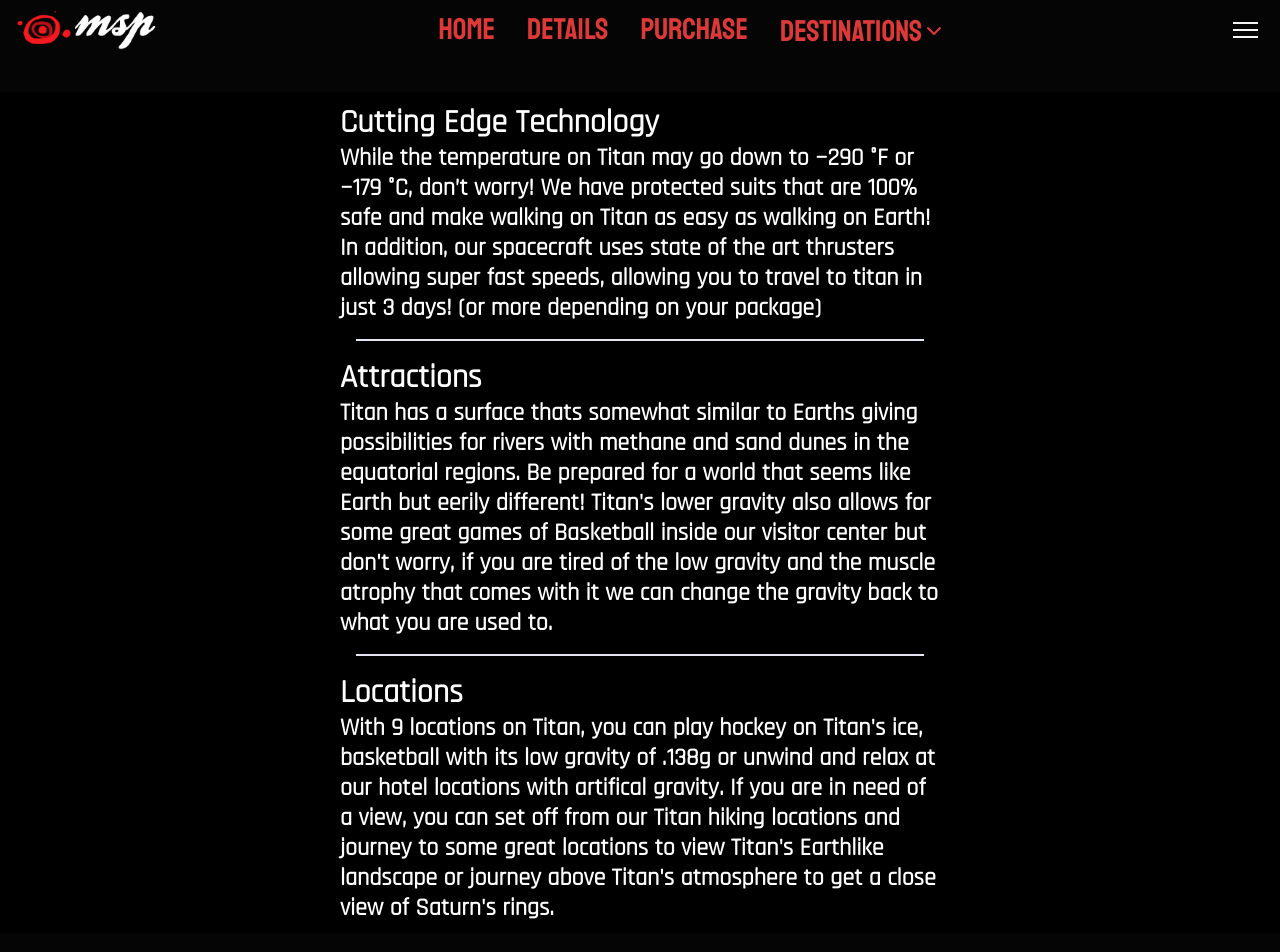
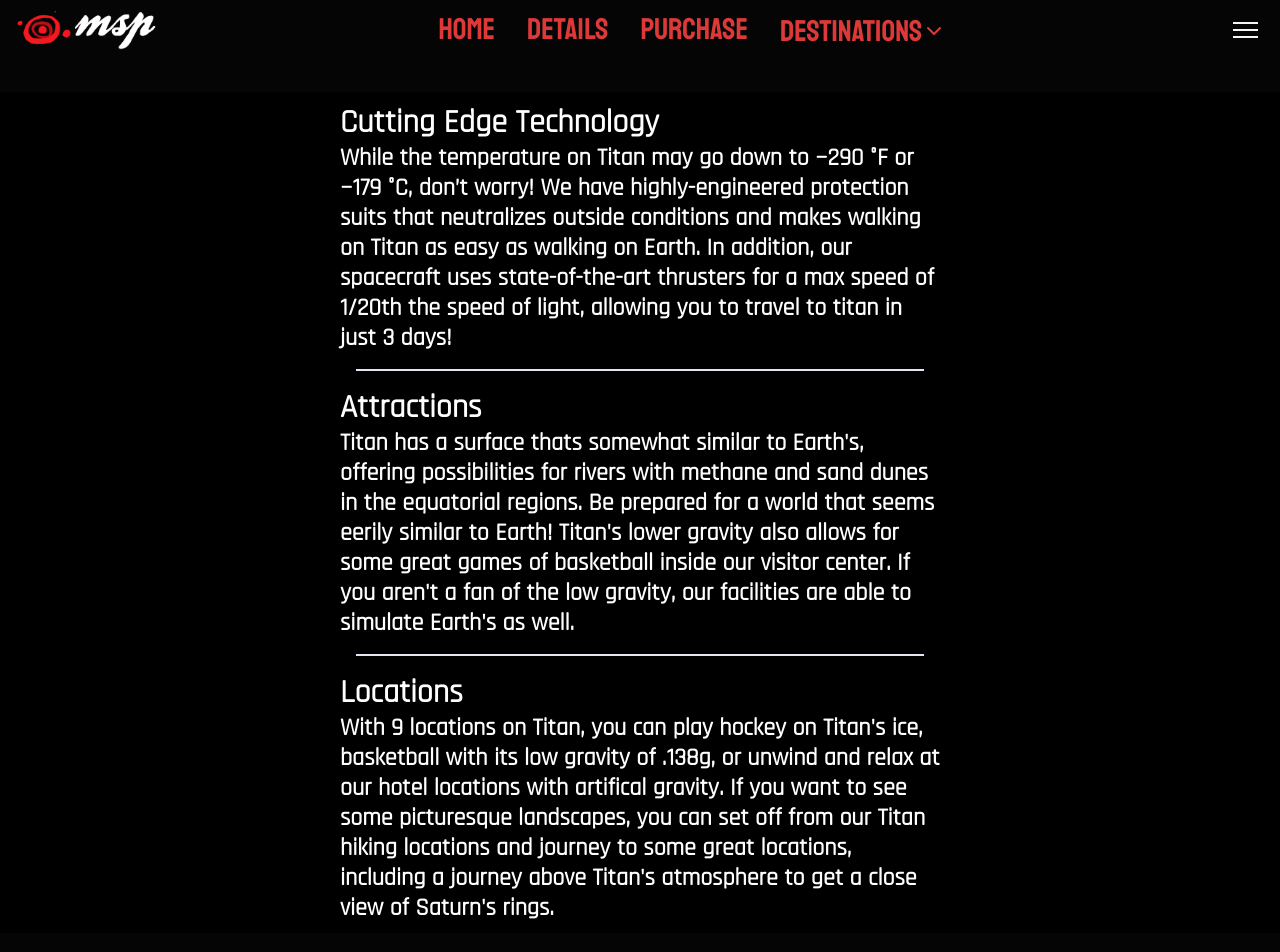
Before and after one commit to leocabbage2008/tsa-space, a React (Create React App) app: page /titan in a window 1280 px wide. Shown: the top 952 px of the page. Built offline with nearby package versions, Linux system fonts and the light colour scheme.

Commit message:
edit planet pages

```diff
--- a/src/App.jsx
+++ b/src/App.jsx
@@ -15,6 +15,7 @@ import DetailsPage from "./pages/DetailsPage";
 import TitanPage from "./pages/TitanPage";
 import MarsPage from "./pages/MarsPage";
 import PurchasePage from "./pages/PurchasePage";
+import NeptunePage from "./pages/NeptunePage";
 //front or home page should be for promotion
 
 const App = () => (
@@ -28,6 +29,7 @@ const App = () => (
             <Route exact path="/about" element={<AboutPage />} />
             <Route exact path="/titan" element={<TitanPage />} />
             <Route exact path="/mars" element={<MarsPage />} />
+            <Route exact path="/neptune" element={<NeptunePage />} />
             <Route exact path="/purchase" element={<PurchasePage />} />
             <Route path="*" element={<ErrorPage />} />
         </Routes>
--- a/src/pages/MarsPage.jsx
+++ b/src/pages/MarsPage.jsx
@@ -6,22 +6,18 @@ export default function HomePage() {
         <Layout>
             <div className="content">
                 <h1>The Red Planet</h1>
-                <h2>Mars has many great places for you to visit. You could take a hike on one of the Solar System's largest volcanoes, Olympus Mons for starters.
-                    Or you can travel to the poles and look at the frozen water that could've hade life billions of years ago in a different age.
-                    If you aren't a bumpy terrain kind of person we offer trips on vehicles that go through some of Mars' 'Seas'.
+                <h2>Mars has many great places for you to visit. You could take a hike on one of the Solar System's largest volcanoes, Olympus Mons,
+                    or travel to the poles, where frozen water could've supported life billions of years ago.
+                    Additionally, we offer trips on vehicles that go through some of Mars's "Seas".
                 </h2>
-                <h1>
-                    --------------------------------------------------------------------------------------
-                </h1>
+                <hr></hr>
                 <h1>Our Facilities</h1>
-                <h2>With 26 locations on Mars, we provide places safe from Mars dust storms for you to relax, sleep, and recover from Mars's low gravity.
-                    Also, we provide seasonal events on Mars as it's Seasons also have a cycle just like Earth.
+                <h2>With 26 locations on Mars, we provide security from dust storms for you to relax and enjoy Mars's low gravity.
+                    We also provide seasonal events on Mars, as its season cycle matches Earth's.
                 </h2>
-                <h1>
-                    --------------------------------------------------------------------------------------
-                </h1>
+                <hr></hr>
                 <h1>Close to Home</h1>
-                <h2>Mars has many features that make it similar to Earth. It's day night cycle and seasonal cycle are close to Earth's
+                <h2>Mars has many features that make it similar to Earth. Its day night cycle and seasonal cycle are close to Earth's
                     allowing you do only have to adapt to the gravity. Of source there are some key differences including it's lack of Atmosphere, Magnetic field,
                     low temperatures, and toxic soil but we provide suits that almost make it seem like you are back on Earth.
                 </h2>
--- a/src/pages/NeptunePage.jsx
+++ b/src/pages/NeptunePage.jsx
@@ -1,23 +1,19 @@
 import React from "react";
 import Layout from "../components/Layout";
 import "../assets/css/Titan.css";
-export default function HomePage() {
+export default function NeptunePage() {
     return (
         <Layout>
             <div className="content">
                 <h1>The God of Water and Seas</h1>
-                <h2>Neptune his one of the best places to visit in our solar system. Based on our path, you could see it's small rings, which are pretty cool and
-                    rarely seen. You could also go onto the surface and play sone hockey as the surface is ice. However, you cannot play for too long, or you will
-                    freeze... that is without our best spacesuits. With our latest technologies, you could enjoy the surface for up to 5 hours without having to
-                    worry about not having air, or being frozen. The views of the topography are truly unmatched!
+                <h2>Neptune is one of the best places to visit in our solar system. From its delightful rings to its icy surface,
+                    the views are truly unmatched. With our best spacesuits, you enjoy the surface for up to 5 hours without having to
+                    worry about oxygen or temperature.
                 </h2>
-                <h1>
-                    --------------------------------------------------------------------------------------
-                </h1>
+                <hr></hr>
                 <h1>Our Facilities</h1>
-                <h2>With over 20 locations on Neptune, we provide places safe from it's massive storms for you to relax, sleep, and recover from the cold temperatures.
-                    Inside our facilities, we have hot spas for your warmth and relaxation after a long day of fun activities. We also have many other fun things like malls,
-                    gyms, and living quarters.
+                <h2>With over 20 locations on Neptune, we provide places safe from its massive storms for you to relax, sleep, and recover from the cold temperatures.
+                    We have hot spas, malls, gyms, and living quarters, all included in the package.
                 </h2>
             </div>
         </Layout>
--- a/src/pages/TitanPage.jsx
+++ b/src/pages/TitanPage.jsx
@@ -8,25 +8,26 @@ export default function HomePage() {
             <h1>Cutting Edge Technology</h1>
                 <h2>
                     While the temperature on Titan may go down to −290 °F or
-                    −179 °C, don’t worry! We have protected suits that are 100%
-                    safe and make walking on Titan as easy as walking on Earth!
-                    In addition, our spacecraft uses state of the art thrusters
-                    allowing super fast speeds, allowing you to travel to titan
-                    in just 3 days! (or more depending on your package)
+                    −179 °C, don’t worry! We have highly-engineered protection suits
+                    that neutralizes outside conditions and makes walking on Titan as
+                    easy as walking on Earth.
+                    In addition, our spacecraft uses state-of-the-art thrusters
+                    for a max speed of 1/20th the speed of light, allowing you
+                    to travel to titan in just 3 days!
                 </h2>
                 <hr></hr>
                 <h1>Attractions</h1>
-                <h2>Titan has a surface thats somewhat similar to Earths
-                giving possibilities for rivers with methane and sand dunes in the equatorial regions.
-                Be prepared for a world that seems like Earth but eerily different!
-                Titan's lower gravity also allows for some great games of Basketball inside our visitor center but don't worry,
-                if you are tired of the low gravity and the muscle atrophy that comes with it we can change the gravity back to what you are used to.
+                <h2>Titan has a surface thats somewhat similar to Earth's,
+                offering possibilities for rivers with methane and sand dunes in the equatorial regions.
+                Be prepared for a world that seems eerily similar to Earth!
+                Titan's lower gravity also allows for some great games of basketball inside our visitor center.
+                If you aren't a fan of the low gravity, our facilities are able to simulate Earth's as well.
                 </h2>
                 <hr></hr>
                 <h1>Locations</h1>
-                <h2>With 9 locations on Titan, you can play hockey on Titan's ice, basketball with its low gravity of .138g or unwind and relax
-                  at our hotel locations with artifical gravity. If you are in need of a view, you can set off from our Titan hiking locations and journey to
-                  some great locations to view Titan's Earthlike landscape or journey above Titan's atmosphere to get a close view of Saturn's rings.
+                <h2>With 9 locations on Titan, you can play hockey on Titan's ice, basketball with its low gravity of .138g, or unwind and relax
+                  at our hotel locations with artifical gravity. If you want to see some picturesque landscapes, you can set off from our Titan hiking locations and journey to
+                  some great locations, including a journey above Titan's atmosphere to get a close view of Saturn's rings.
         </h2>
             </div>
         </Layout>
```
